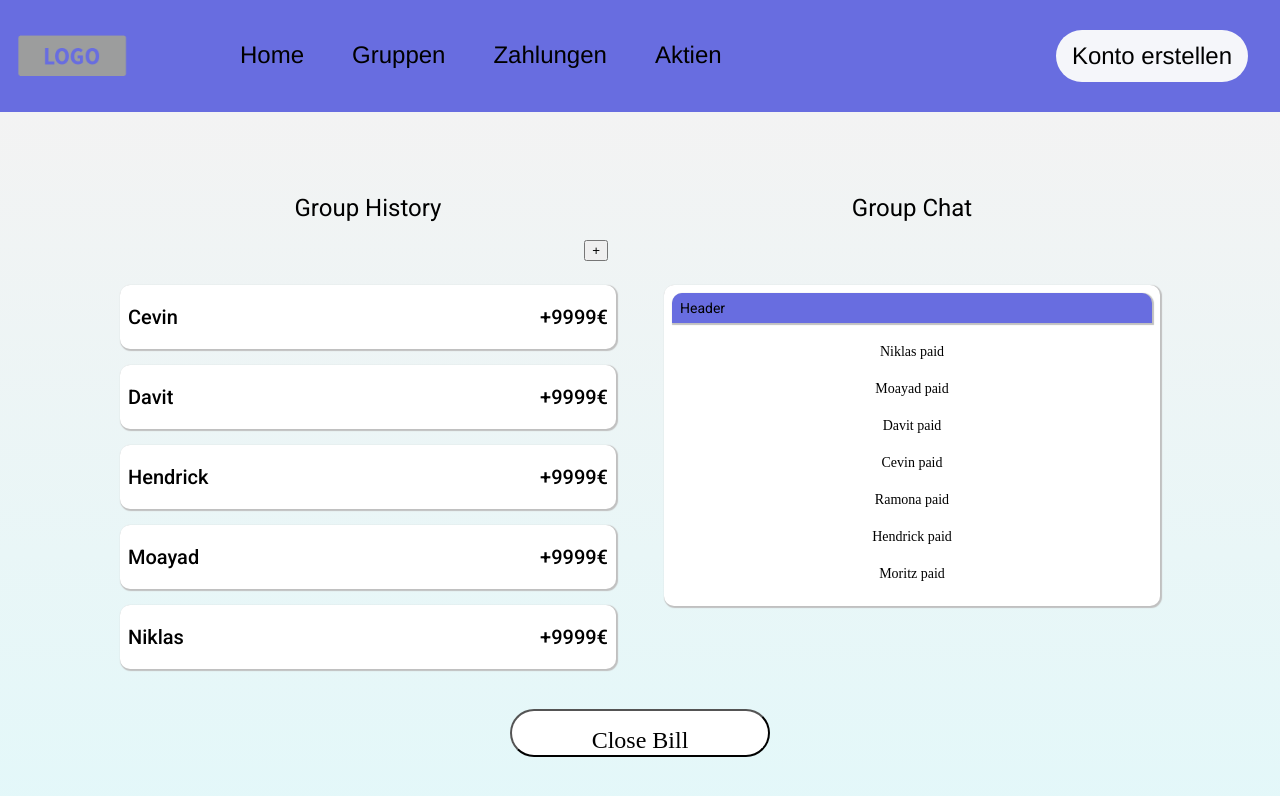
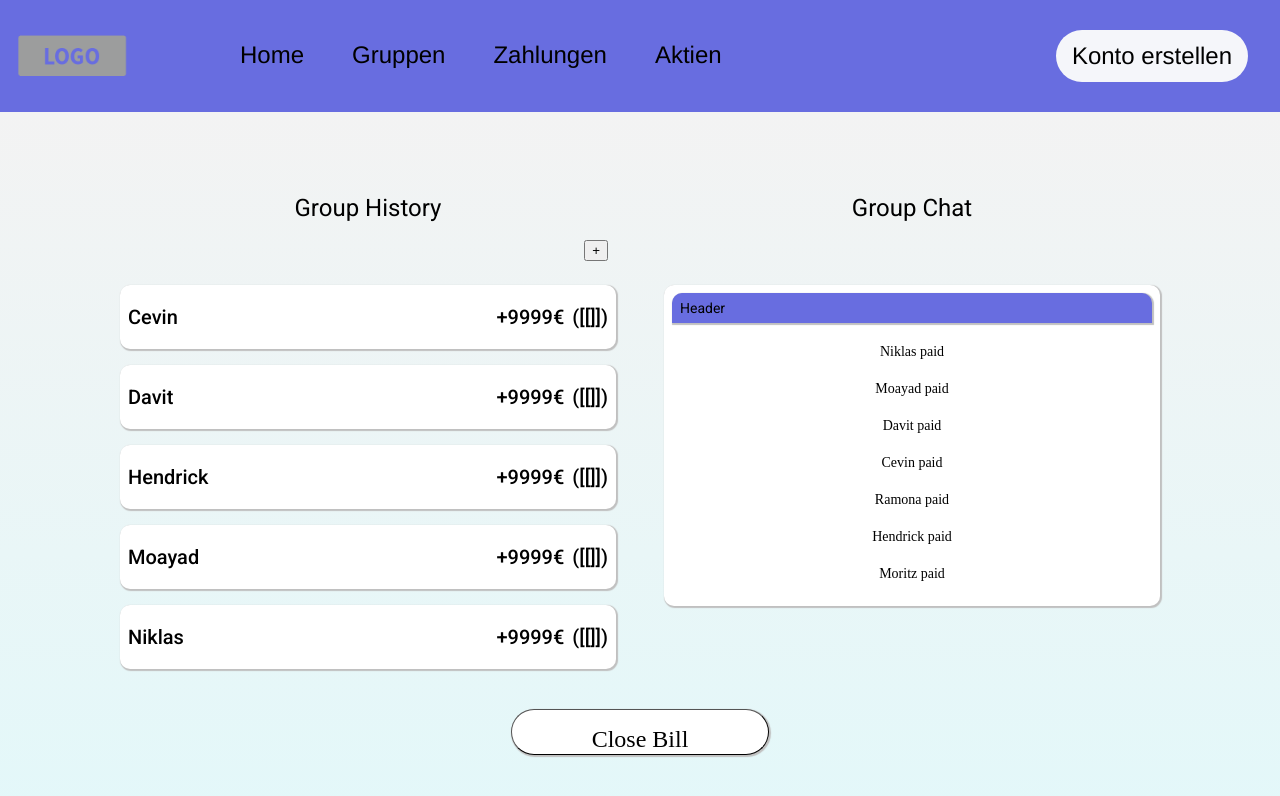
Before and after one commit to Davo00/aktien-app-frontend, an Angular app in the folder ShaFi/: page /group-history in a window 1280 px wide. Shown: the top 796 px of the page. Built offline with nearby package versions, Linux system fonts and the light colour scheme; a web font is replaced by a local one.

Commit message:
group history page adjustments

```diff
--- a/ShaFi/src/app/group-history/group-history.component.css
+++ b/ShaFi/src/app/group-history/group-history.component.css
@@ -29,6 +29,7 @@
 }
 
 .payment {
+  display: flexbox;
   margin-top: 1rem;
   padding-left: 0.5rem;
   padding-right: 0.5rem;
@@ -45,12 +46,23 @@
   width: 50%;
 }
 
+.paymentInfo {
+  display: flex;
+  width: 50%;
+  justify-content: flex-end;
+}
+
 .paymentAmount {
   padding-top: 1rem;
-  float: right;
   text-align:right;
-  width: 50%;
 }
+
+.paymentArrow {
+  padding-top: 1rem;
+  padding-left: 0.5rem;
+  text-align: right;
+}
+
 
 .groupChat {
   width: 40%;
@@ -101,5 +113,7 @@
   padding-right: 5rem;
   padding-top: 1rem;
   background-color: white;
-  border-radius: 2rem;
+  box-shadow: 1px 1px 1px 1px silver;
+  border-radius: 3rem;
+  border-width: 0.01rem;
 }
--- a/ShaFi/src/app/group-history/group-history.component.html
+++ b/ShaFi/src/app/group-history/group-history.component.html
@@ -8,40 +8,65 @@
           <div class="paymentName">
             <h2 class="">Cevin</h2>
           </div>
+          <div class="paymentInfo">
             <div class="paymentAmount">
               <h2 class="">+9999€</h2>
+            </div>
+            <div class="paymentArrow">
+              <h2 class="">([[]])</h2>
+            </div>
           </div>
         </div>
         <div class="payment">
           <div class="paymentName">
             <h2 class="">Davit</h2>
           </div>
+          <div class="paymentInfo">
             <div class="paymentAmount">
               <h2 class="">+9999€</h2>
+            </div>
+            <div class="paymentArrow">
+              <h2 class="">([[]])</h2>
+            </div>
           </div>
         </div>
         <div class="payment">
           <div class="paymentName">
             <h2 class="">Hendrick</h2>
           </div>
+          <div class="paymentInfo">
             <div class="paymentAmount">
               <h2 class="">+9999€</h2>
+            </div>
+            <div class="paymentArrow">
+              <h2 class="">([[]])</h2>
+            </div>
           </div>
         </div>
         <div class="payment">
           <div class="paymentName">
             <h2 class="">Moayad</h2>
           </div>
+          <div class="paymentInfo">
             <div class="paymentAmount">
               <h2 class="">+9999€</h2>
+            </div>
+            <div class="paymentArrow">
+              <h2 class="">([[]])</h2>
+            </div>
           </div>
         </div>
         <div class="payment">
           <div class="paymentName">
             <h2 class="">Niklas</h2>
           </div>
+          <div class="paymentInfo">
             <div class="paymentAmount">
               <h2 class="">+9999€</h2>
+            </div>
+            <div class="paymentArrow">
+              <h2 class="">([[]])</h2>
+            </div>
           </div>
         </div>
       </div>
```
Lines whose indentation alone changed are shown as unchanged.
